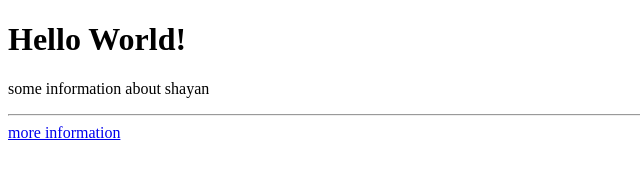
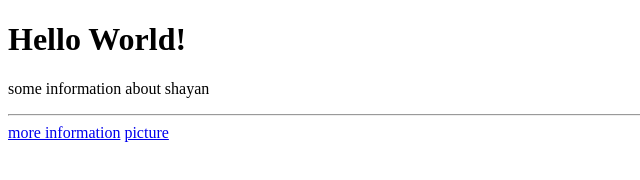
Before and after one commit to ShayanNiakousari/ShayanNiakousari.github.io, a plain HTML site: page index.html in a window 1280 px wide. Shown: the full height of the page, 0-640 px from the left. Drawn offline with Linux system fonts and the light colour scheme.

Commit message:
add picture link in index.html

```diff
--- a/index.html
+++ b/index.html
@@ -10,5 +10,6 @@
     <p>some information about shayan</p>
     <hr>
     <a href="./index2.html">more information</a>
+    <a href="./index3.html">picture</a>
 </body>
 </html>
```
